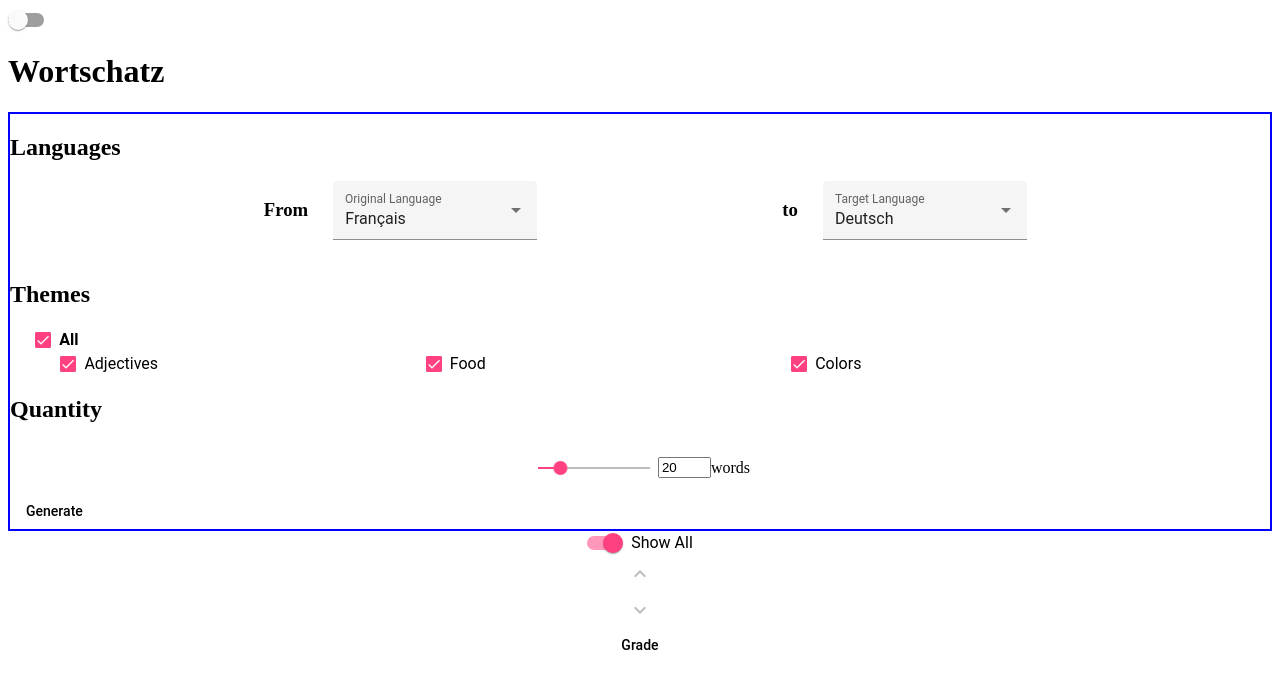
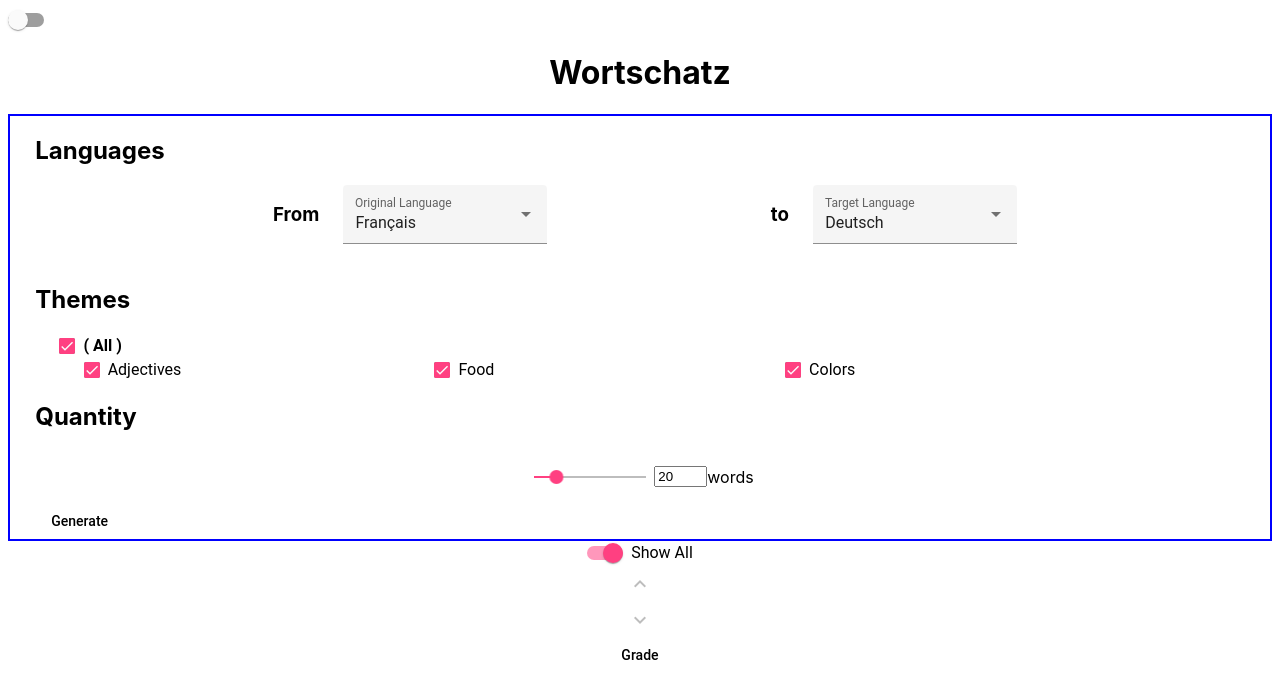
Before and after one commit to XavierDupuis/Wortschatz, an Angular app in the folder client/: page / in a window 1280 px wide. Shown: the top 698 px of the page. Built offline with nearby package versions, Linux system fonts and the light colour scheme.

Commit message:
small UI adjustments

```diff
--- a/client/src/app/app.component.html
+++ b/client/src/app/app.component.html
@@ -1,4 +1,4 @@
-<div [class]="currentTheme">
+<div>
     <mat-slide-toggle (click)="togglePageTheme()"></mat-slide-toggle>
     <h1>Wortschatz</h1>
     <div class="selectors">
--- a/client/src/app/app.component.scss
+++ b/client/src/app/app.component.scss
@@ -1,4 +1,18 @@
+:host {
+    font-family: -apple-system, BlinkMacSystemFont, 'Segoe UI', Roboto, Helvetica, Arial, sans-serif, 'Apple Color Emoji', 'Segoe UI Emoji',
+        'Segoe UI Symbol';
+    // color: #333;
+    // box-sizing: border-box;
+    -webkit-font-smoothing: antialiased;
+    -moz-osx-font-smoothing: grayscale;
+}
+
+h1 {
+    display: flex;
+    justify-content: center;
+}
+
 .selectors {
     border: 2px solid blue;
-    // text-align: center;
+    padding: 0 2% 0 2%;
 }
--- a/client/src/app/components/selectors/language-selector/language-selector.component.scss
+++ b/client/src/app/components/selectors/language-selector/language-selector.component.scss
@@ -7,5 +7,5 @@
 }
 
 h3 {
-    padding: 0 5% 0 5%;
+    padding: 0 5% 1% 5%;
 }
--- a/client/src/app/components/selectors/theme-selector/theme-selector.component.html
+++ b/client/src/app/components/selectors/theme-selector/theme-selector.component.html
@@ -1,6 +1,6 @@
 <h2>Themes</h2>
 <mat-checkbox class="parent-checkbox" (change)="toggleAllThemesStatus()" [indeterminate]="areSomeStatusActive()" [checked]="areAllThemesSelected()">
-    All
+    ( All )
 </mat-checkbox>
 <div class="themes">
     <mat-checkbox *ngFor="let theme of themes" (change)="changeThemeStatus(theme)" [checked]="isThemeActive(theme)"> {{ theme }} </mat-checkbox>
--- a/client/src/styles.scss
+++ b/client/src/styles.scss
@@ -22,7 +22,6 @@ $project-theme: mat.define-light-theme(
 // emit any typography styles.
 @include mat.button-theme($project-theme);
 @include mat.all-component-themes($project-theme);
-
 // @use '@angular/material' as mat;
 
 // @include mat.core();
```
